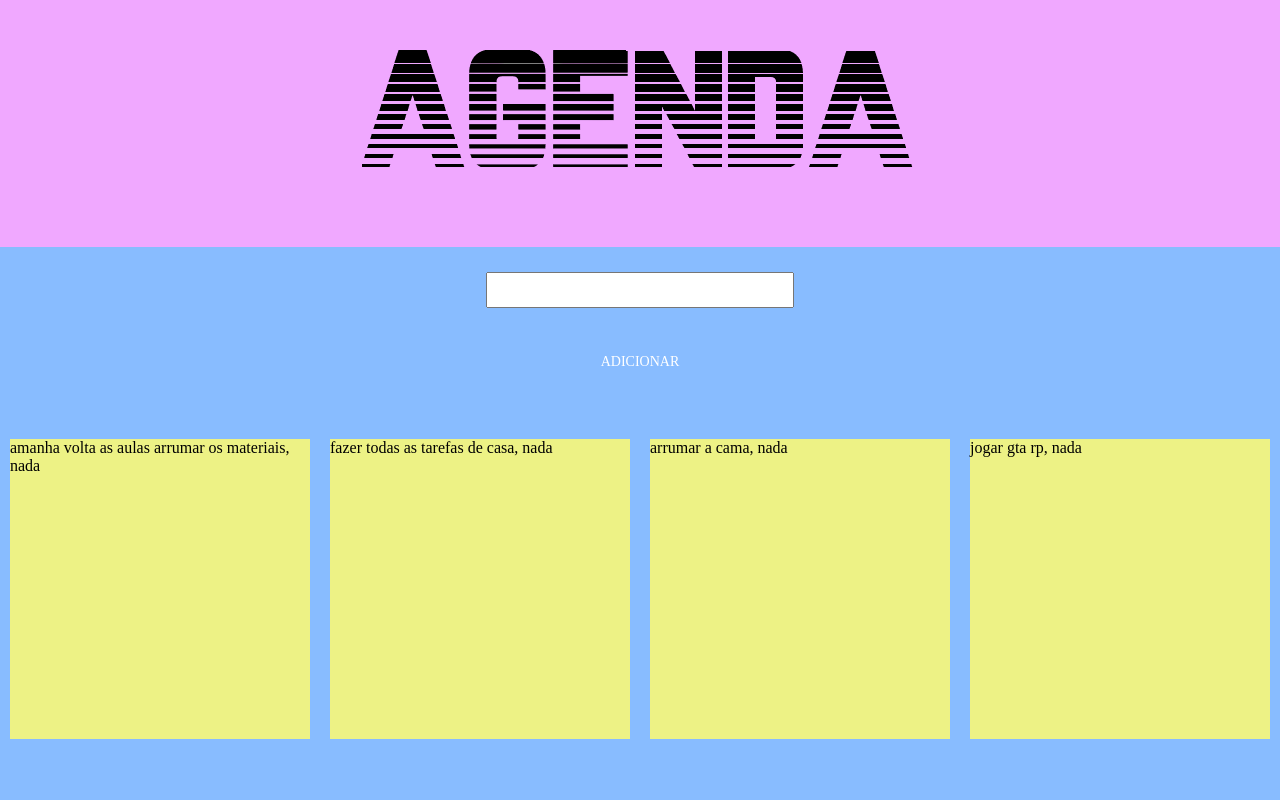
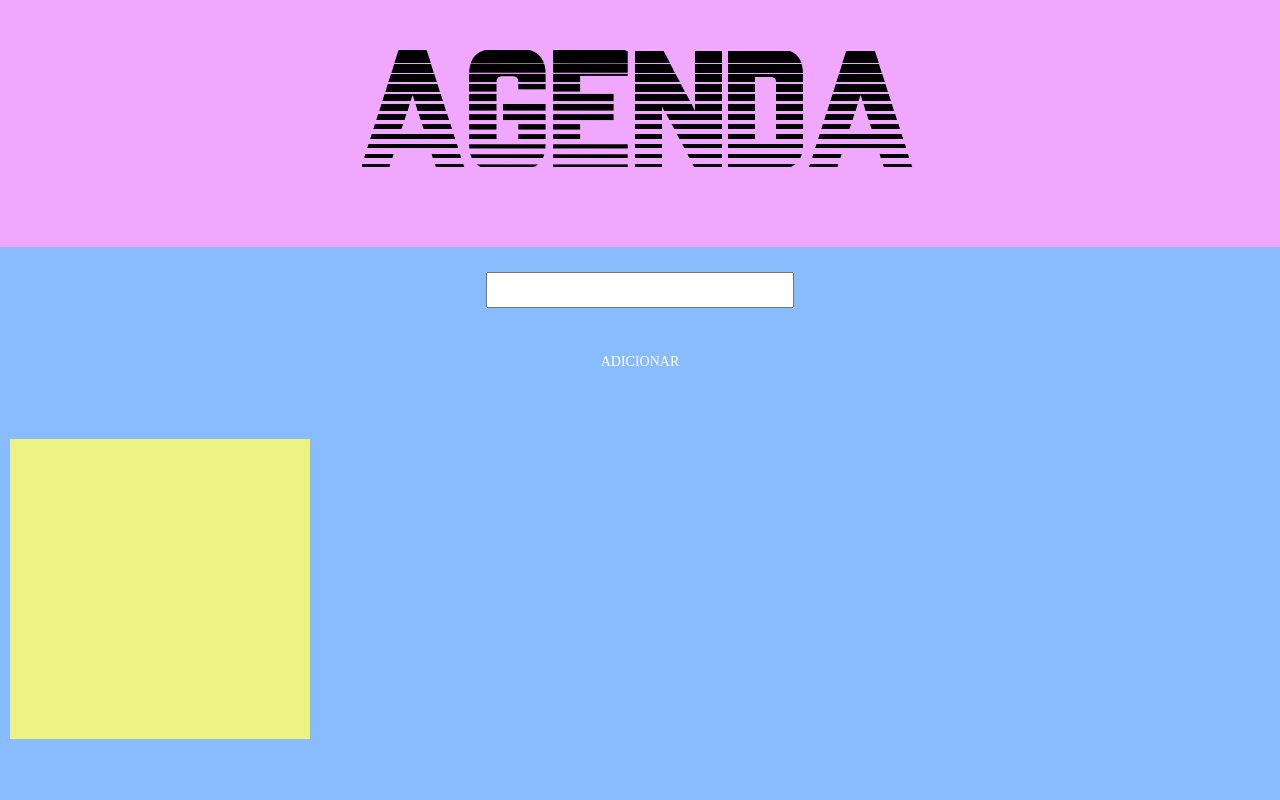
Before and after one commit to supergeekspedro/lupetti, a plain HTML site: page index.html in a window 1280 px wide. Both pictures are taken after a click on the link "ADICIONAR". Shown: the top 800 px of the page. Drawn offline with Linux system fonts and the light colour scheme.

Commit message:
Add files via upload

```diff
--- a/index.html
+++ b/index.html
@@ -21,22 +21,6 @@
 
         <div class="box2">
 
-            <div class="task">amanha volta as aulas arrumar os materiais, nada</div>
-
-            <div class="task">fazer todas as tarefas de casa, nada</div>
-
-            <div class="task">arrumar a cama, nada</div>
-
-            <div class="task">jogar gta rp, nada
-            </div>
-
-            <div class="task">lavar a louça, teste</div>
-
-            <div class="task">assistir tv a noite</div>
-
-            <div class="task">jantar bem para não ficar com vc de madrugada</div>
-
-            <div class="task">assistir memes</div>
 
         </div>
 
@@ -46,10 +30,18 @@
     <script>
 
         function add() {
+            var entrada = document.querySelector("input")
+            var texto_entrada = entrada.value
 
-        var entrada = document.querySelector("input")
+            entrada.value = ""
 
-    }
+            var tarefa = document.createElement("div")
+            tarefa.setAttribute("class", "task")
+            tarefa.innerHTML = texto_entrada
+
+            var caixa = document.querySelector(".box2")
+            caixa.appendChild(tarefa)
+        }
 
     </script>
 
```
